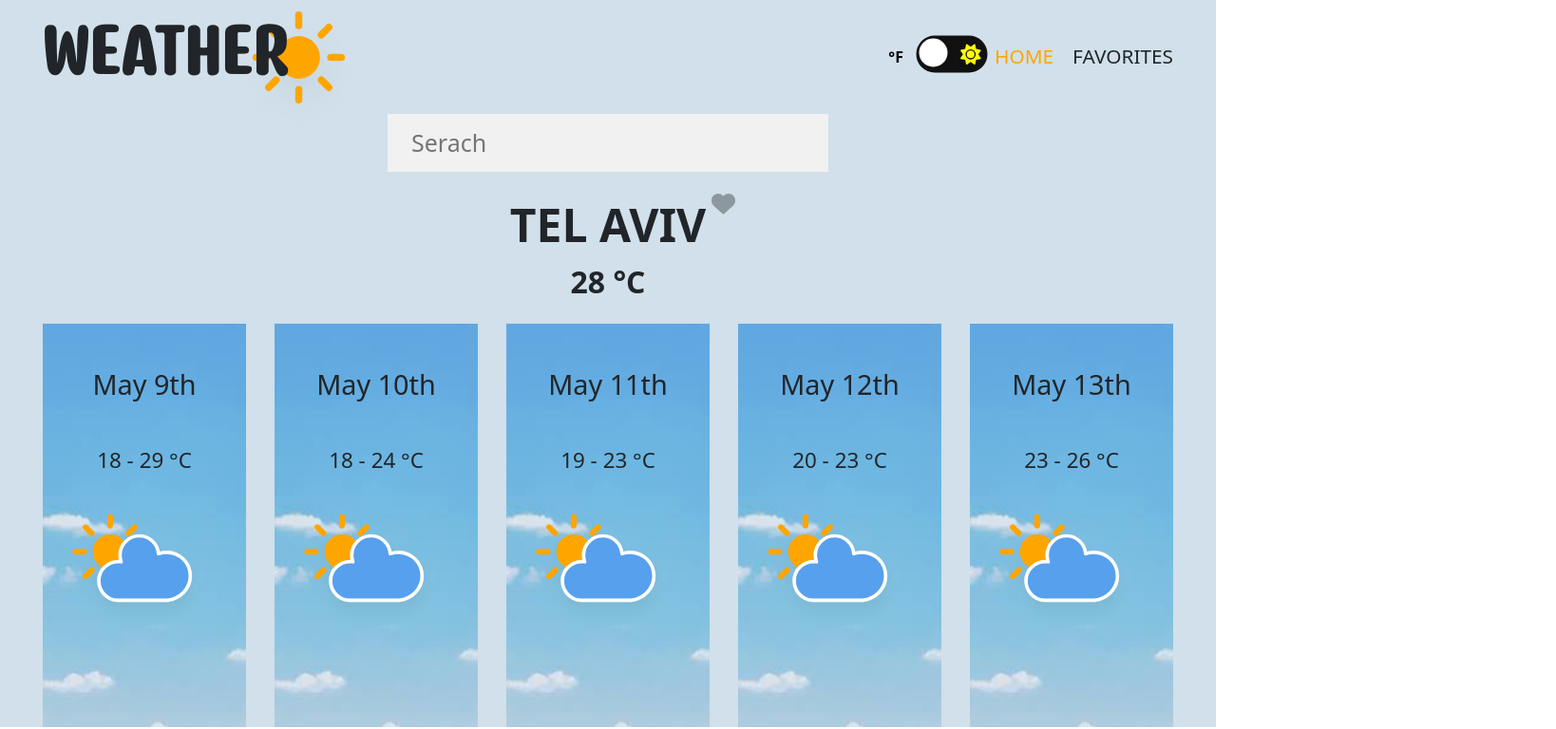
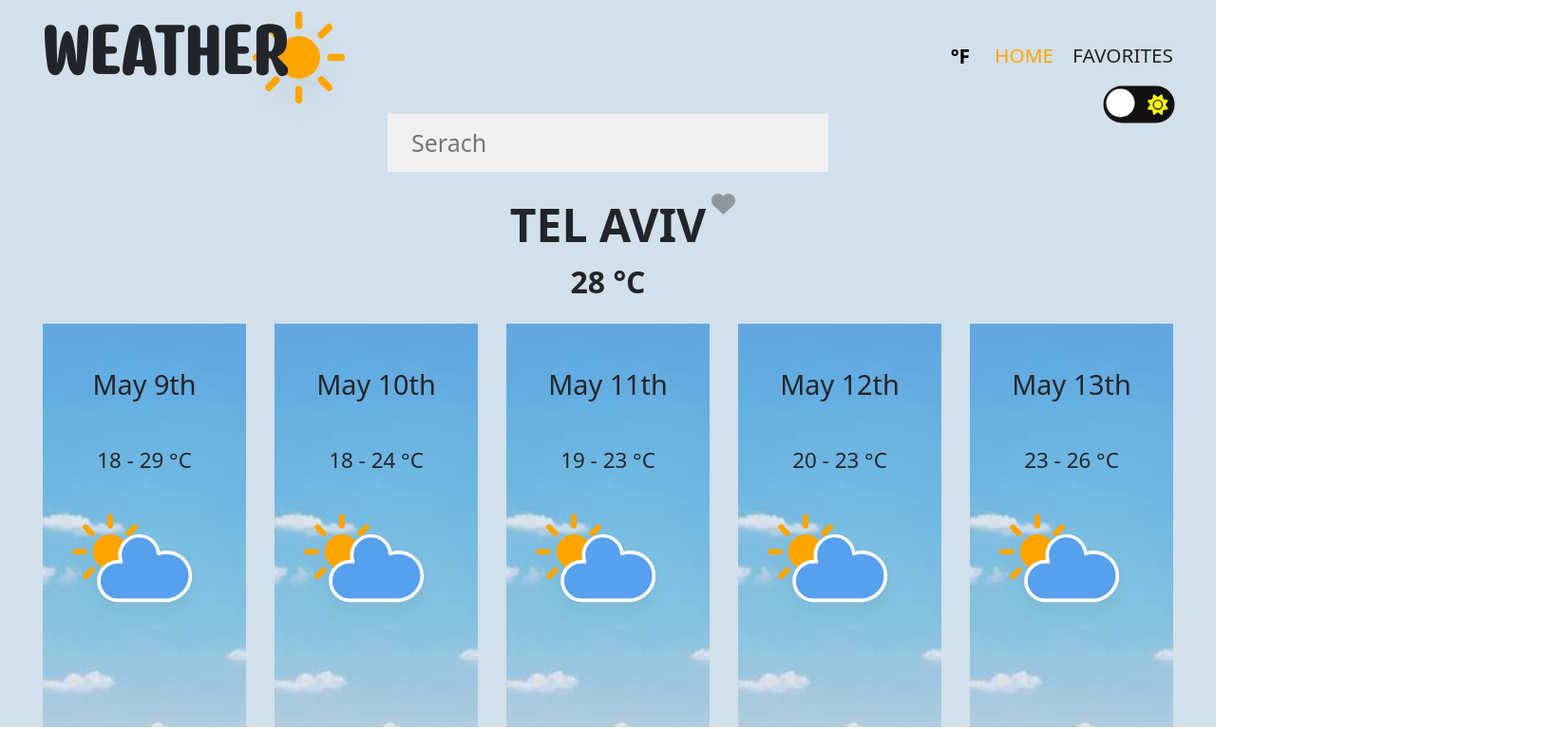
Before and after one commit to DvirAvraham/Dvir-Avraham-15-05-2022, a React (Create React App) app: page / in a window 1280 px wide. Shown: the top 768 px of the page at 95% size, 1638 px wide, since content can reach past the window. Built offline with nearby package versions, Linux system fonts and the light colour scheme.

Commit message:
mq-hamburger + position darkMode

```diff
--- a/src/assets/styles/cmps/app-header.css
+++ b/src/assets/styles/cmps/app-header.css
@@ -20,10 +20,7 @@
   right: -130px;
   top: -67px;
 }
-nav >*{
-  font-size: 1.3rem;
-  font-weight: 400;
-}
+
 
 
 .unit{
@@ -81,7 +78,7 @@ nav >*{
 }
 
 .open{
-  right: 0;
+  right: 20px;
 }
 
 .apply{
--- a/src/assets/styles/mq.css
+++ b/src/assets/styles/mq.css
@@ -43,40 +43,64 @@
     .favorite-page{
         min-height:100vh;
     }
-    nav{
+    nav {
         display: flex;
+        flex-direction: column-reverse;
         gap: 20px;
         position: fixed;
         right: -100vw;
         top: 120px;
         z-index: 10;
-        background-color: #988484;
-        width: 97vw;
-        height: 27vh;
+        background-color: #68afe2;
+        width: 42vw;
+        height: 47.5vh;
         align-items: center;
         transition: right 0.5s;
+        gap: 46px;
+        box-shadow: -5px 5px 15px 5px #00000069;
     }
     .nav-bg{
         inset: 0;
-        background-color: rgba(16, 10, 10, 0.73);
+        background-color: rgb(255 255 255 / 27%);
         height: 100vh;
         position: fixed;
         -webkit-backdrop-filter: blur(10px);
-        backdrop-filter: blur(4px);
-        z-index: 15;
-        display:none;
+        backdrop-filter: blur(0.5px);
+        display: none;
+        cursor: pointer;
+    }
+    .unit{
+        margin-bottom: 36px;
+    }
+    nav >*{
+        font-size: 2rem !important;
+        font-weight: 400;
+      }
+      .menu {
+        position: fixed ;
+        right: 0;
+        }
+
+    }
+
+
+    @media (min-width: 800px) {
+        .toggle-dark{
+            position: absolute;
+            top: 54px;
+            right: -9px;
+        }
+    nav >*{
+        font-size: 1.3rem !important;
+        font-weight: 400;
       }
 
-}
-
-
-@media (min-width: 800px) {
     .menu, .nav-bg{
         display: none !important;
     }
     nav{
         display: flex;
-        position: unset;
+        position: relative;
     }
     nav > *:not(:last-child) {
         margin-inline-end: 20px;
--- a/src/cmps/AppHeader.jsx
+++ b/src/cmps/AppHeader.jsx
@@ -35,7 +35,7 @@ function _AppHeader() {
           </button>
           {/* <button onClick={toggleIsDark}>{isDark ? 'Light' : 'Dark'}</button> */}
 
-          <div>
+          <div className="toggle-dark">
             <input
               type="checkbox"
               className="checkbox"
```
